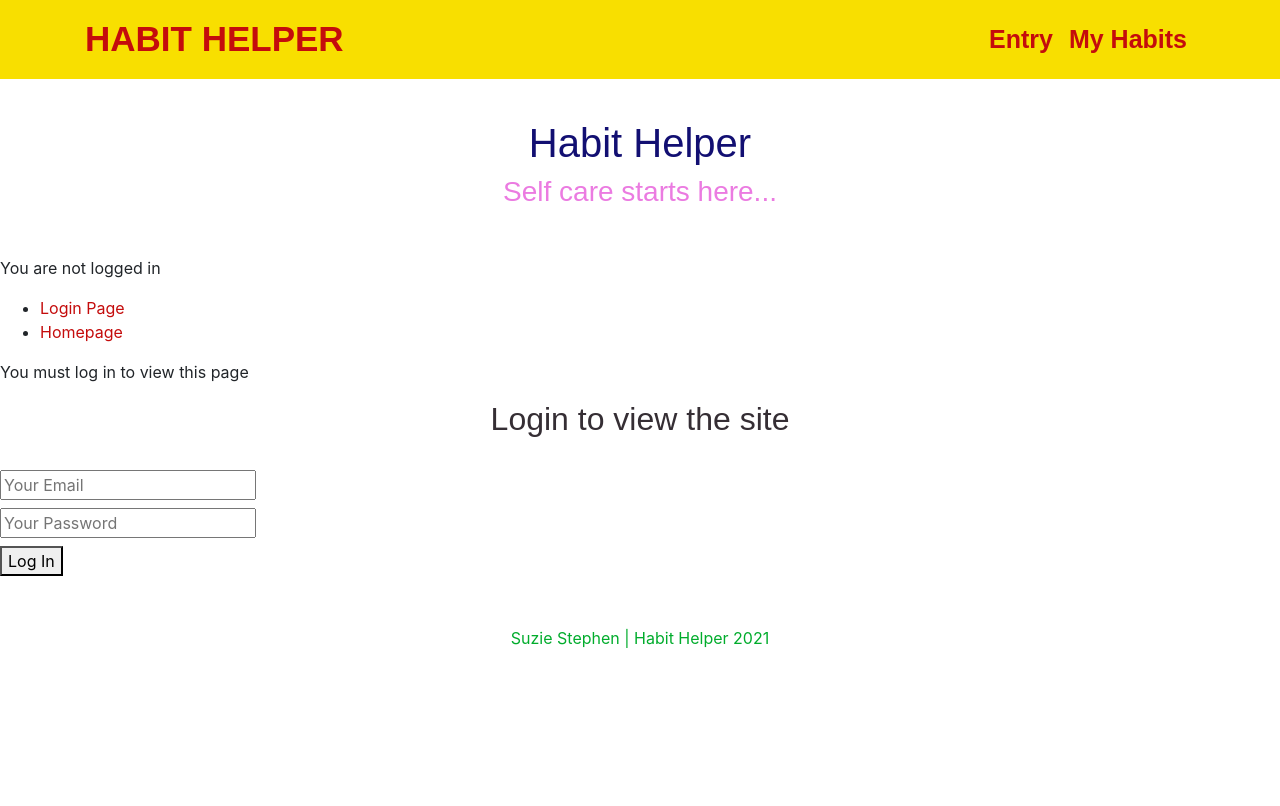
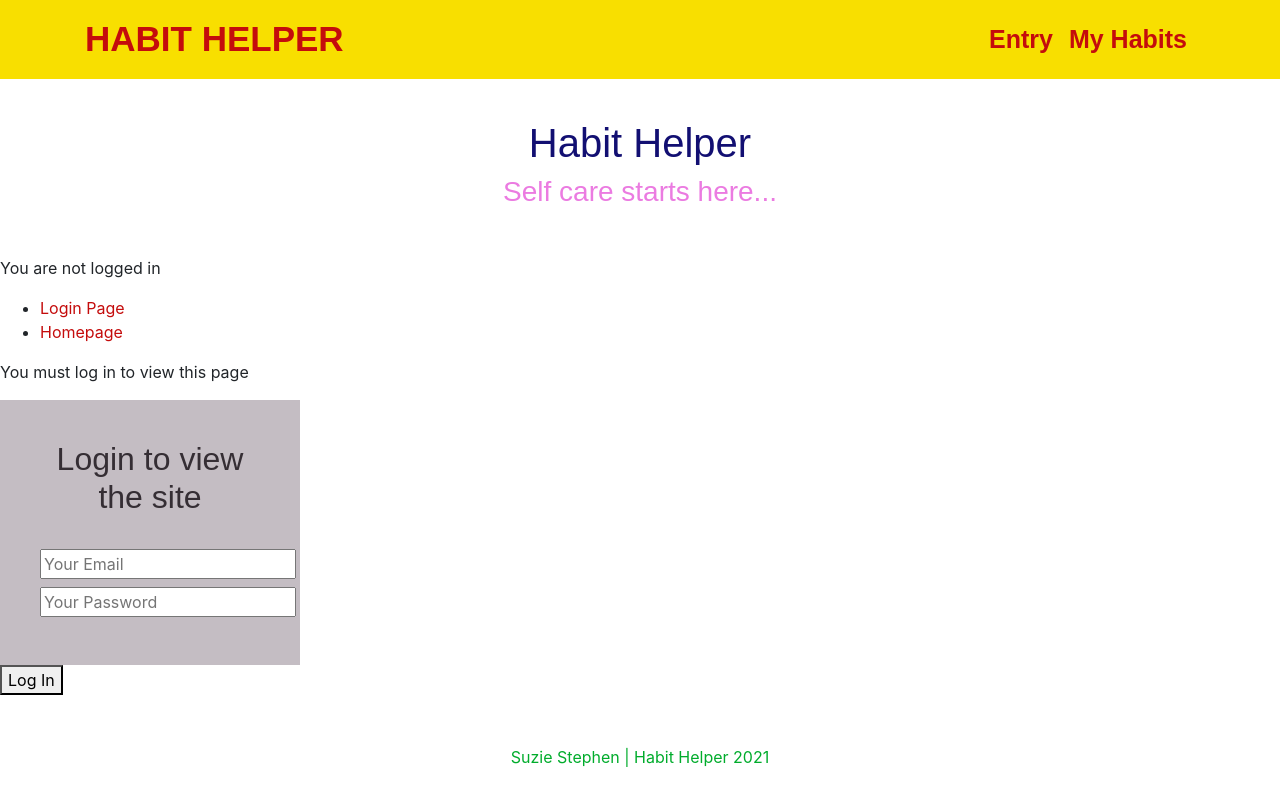
Before and after one commit to suziestephen/habit-helper.github.io, a React (Create React App) app in the folder client/: page / in a window 1280 px wide. Shown: the top 806 px of the page. Built offline with nearby package versions, Linux system fonts and the light colour scheme; a web font is replaced by a local one.

Commit message:
adding css for login form

```diff
--- a/client/src/components/Login/LoginForm.js
+++ b/client/src/components/Login/LoginForm.js
@@ -7,11 +7,11 @@
 import React, { Component } from "react";
 import API from '../../utils/API';
 import { Form, Button } from "react-bootstrap";
-// import "./reading.css"
+import "./loginform.css"
 
 
 
-class LoginForm extends Component {
+  class LoginForm extends Component {
 
   state = {
       email: "",
@@ -34,10 +34,10 @@ class LoginForm extends Component {
 
   render() {
     return (
-      <div className="signup-container">
+      <div className="login-container">
         <h2>Login to view the site</h2>
       <br />
-        <Form className="signup-form">
+        <Form className="login-form">
           <label>
               <input
                 name="email"
--- a/client/src/components/Login/loginform.css
+++ b/client/src/components/Login/loginform.css
@@ -5,3 +5,15 @@
 .jumbotron h3 {
     color: #ca0000;
 }
+
+.login-container {
+    background: #c4bdc3;
+    padding: 40px;
+    width: 300px;
+
+  }
+
+  .login-form {
+    display: block;
+    margin: 0 auto;
+  }
```
